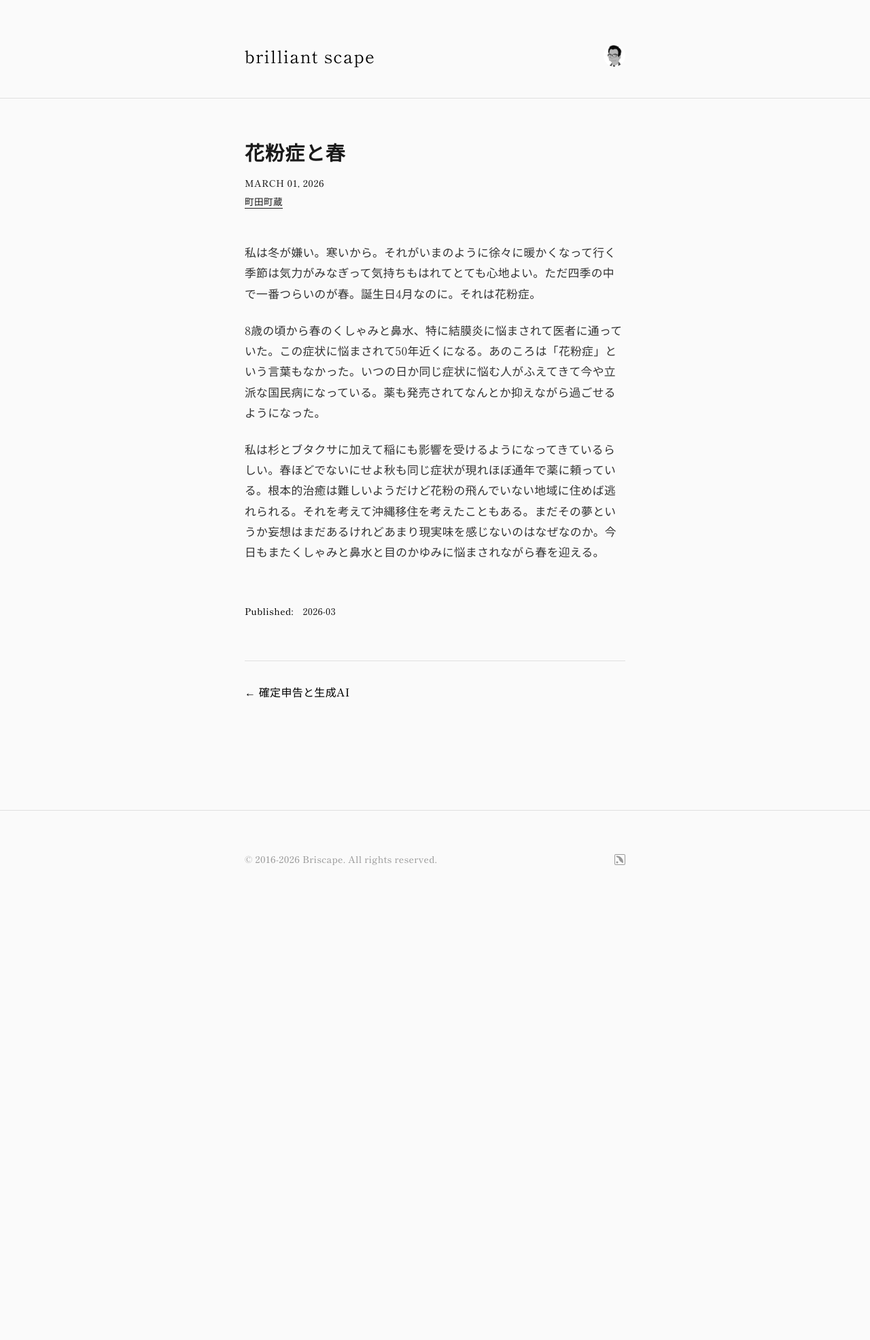
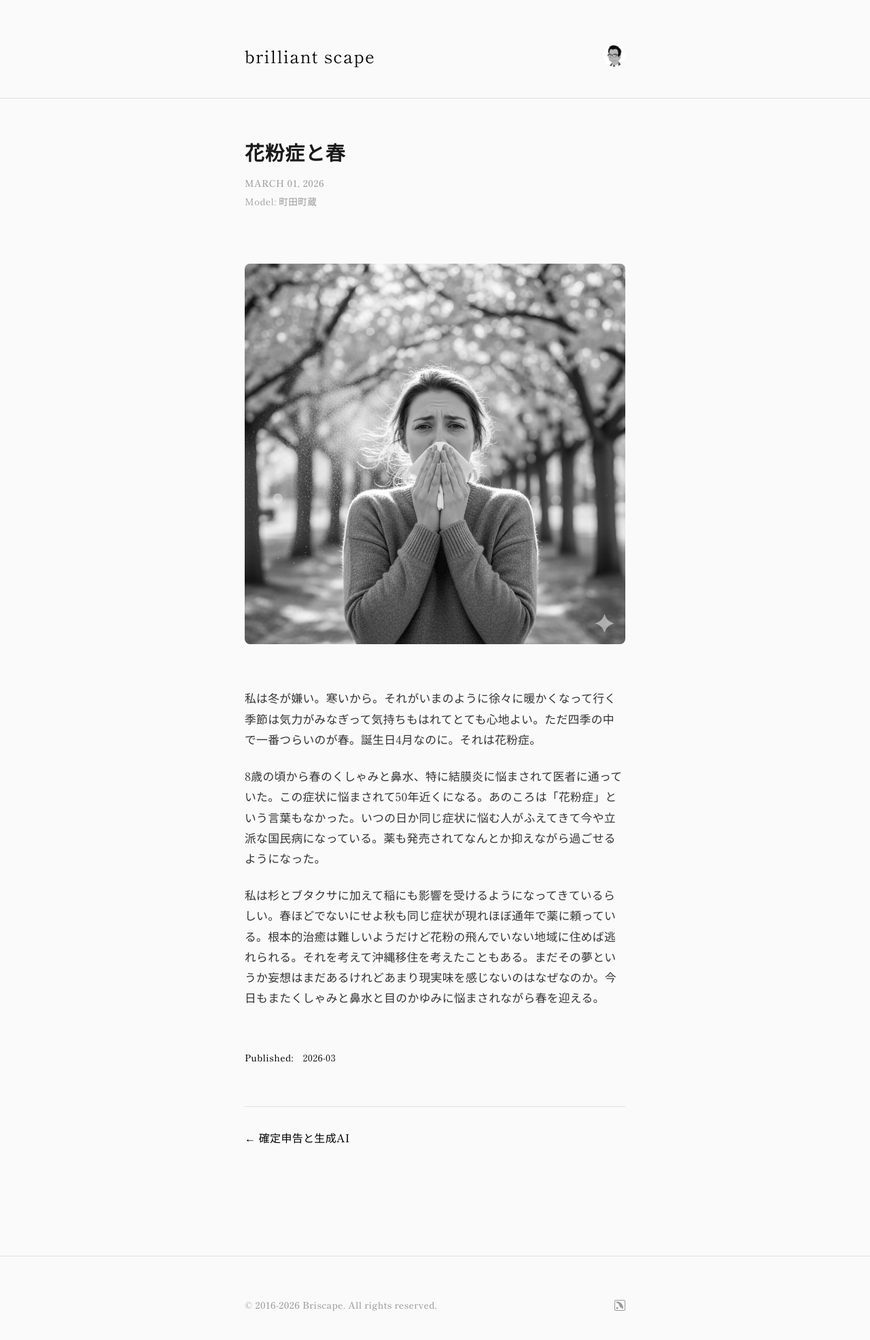
Before and after one commit to champlasonic/logs4me, a Jekyll site: the page built from _posts/2026-03-01-kafunsho-to-haru.md, in a window 1280 px wide. Shown: the whole page at 68% size. Built offline with Jekyll 4.4.1, drawn with Linux system fonts in a browser that asks for light colours; some web fonts are replaced; before the commit the page ends 1316 px from its top, so only the background shows below that.

Commit message:
Add image to 花粉症と春, Model label and meta styles
Made-with: Cursor

```diff
--- a/_layouts/post.html
+++ b/_layouts/post.html
@@ -15,8 +15,7 @@ layout: default
         {% endif %}
       </div>
       {% if page.model %}
-      <span class="post-model">
-        {% assign model_url = site.model_permalinks[page.model] | default: page.model | slugify %}
+      <span class="post-model">Model: {% assign model_url = site.model_permalinks[page.model] | default: page.model | slugify %}
         <a href="{{ '/model/' | append: model_url | append: '/' | relative_url }}">{{ page.model }}</a>
       </span>
       {% endif %}
--- a/_posts/2026-03-01-kafunsho-to-haru.md
+++ b/_posts/2026-03-01-kafunsho-to-haru.md
@@ -4,7 +4,10 @@ title: "花粉症と春"
 date: 2026-03-01
 model: 町田町蔵
 permalink: /kafunsho-to-haru/
+image: /assets/images/20260301.jpg
 ---
+
+![花粉症と春](/assets/images/20260301.jpg)
 
 私は冬が嫌い。寒いから。それがいまのように徐々に暖かくなって行く季節は気力がみなぎって気持ちもはれてとても心地よい。ただ四季の中で一番つらいのが春。誕生日4月なのに。それは花粉症。
 
--- a/assets/css/main.css
+++ b/assets/css/main.css
@@ -174,7 +174,7 @@ body {
 }
 
 .post-meta {
-  color: #1a1a1a;
+  color: #999;
   font-size: 0.85rem;
   font-weight: 500;
   letter-spacing: 0.03em;
@@ -202,9 +202,8 @@ body {
 }
 
 .post-model a {
-  color: #1a1a1a;
+  color: #999;
   text-decoration: none;
-  border-bottom: 1px solid #1a1a1a;
   transition: opacity 0.2s ease;
 }
 
```
